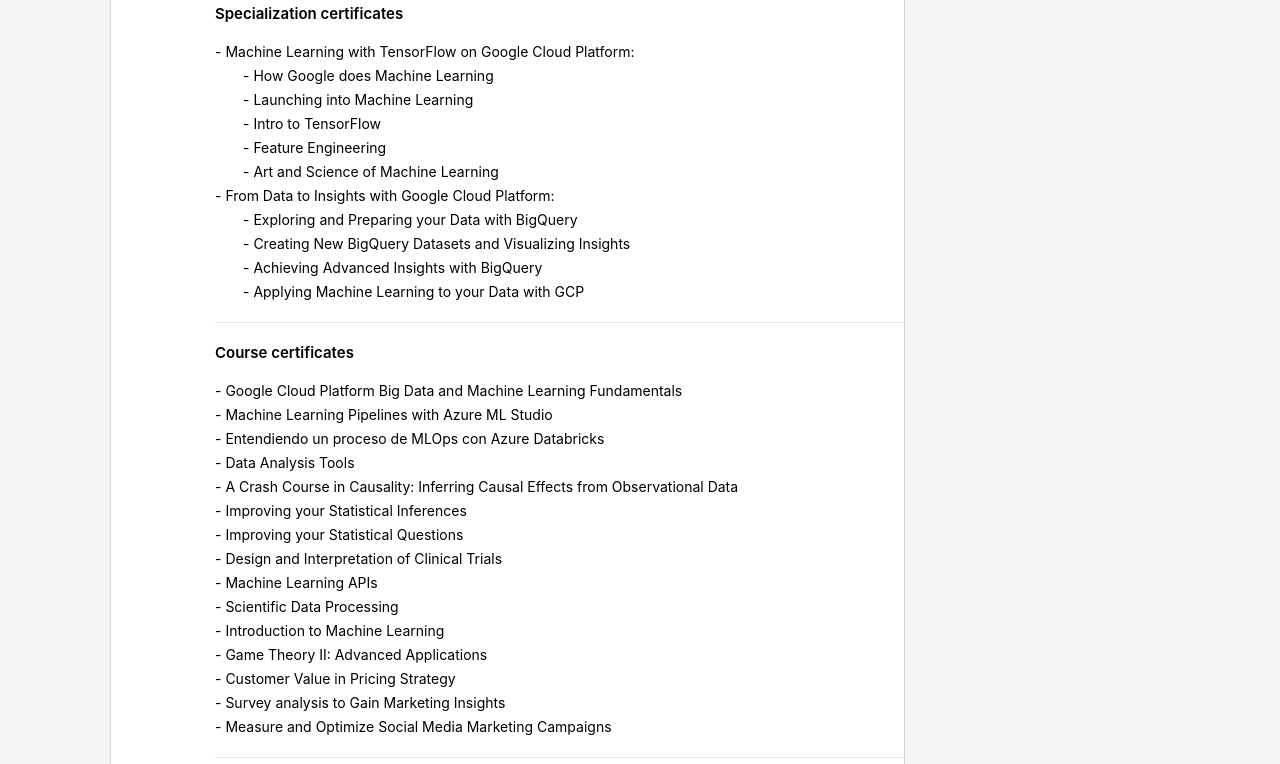
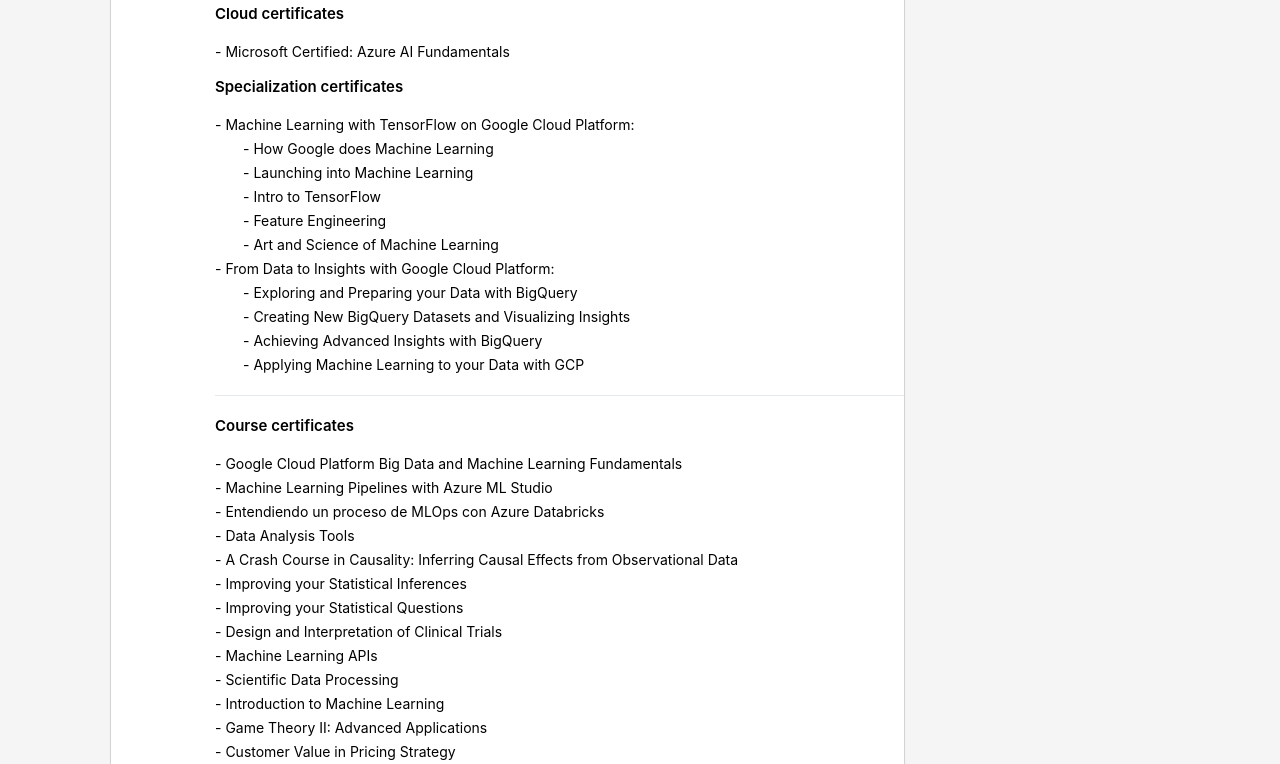
Before and after one commit to AndresCamposM/CoursesAndCertifications, a plain HTML site: page index.html in a window 1280 px wide. Shown: the part 138-902 px from the top of the page. Drawn offline with Linux system fonts and the light colour scheme.

Commit message:
agrega link del certificado de azure

```diff
--- a/index.html
+++ b/index.html
@@ -120,6 +120,8 @@ Under no circumstances it seeks to deceive or pretend to be something that is no
   <div>
   <p style="text-indent: -80px;"> Courses and Certifications</p>
 
+  <p id="categoria"> Cloud certificates </p>
+  <a href="https://learn.microsoft.com/es-mx/users/andrscampos-9253/credentials/3edd7d1d1bc3f404" ga-event-category="Cursos" ga-event-action="Clickeo" ga-event-label="- Microsoft Certified: Azure AI Fundamentals" style="text-decoration: none; color:black;;" id="texto" >- Microsoft Certified: Azure AI Fundamentals</a><br>
 
   <p id="categoria"> Specialization certificates </p>
 
```
